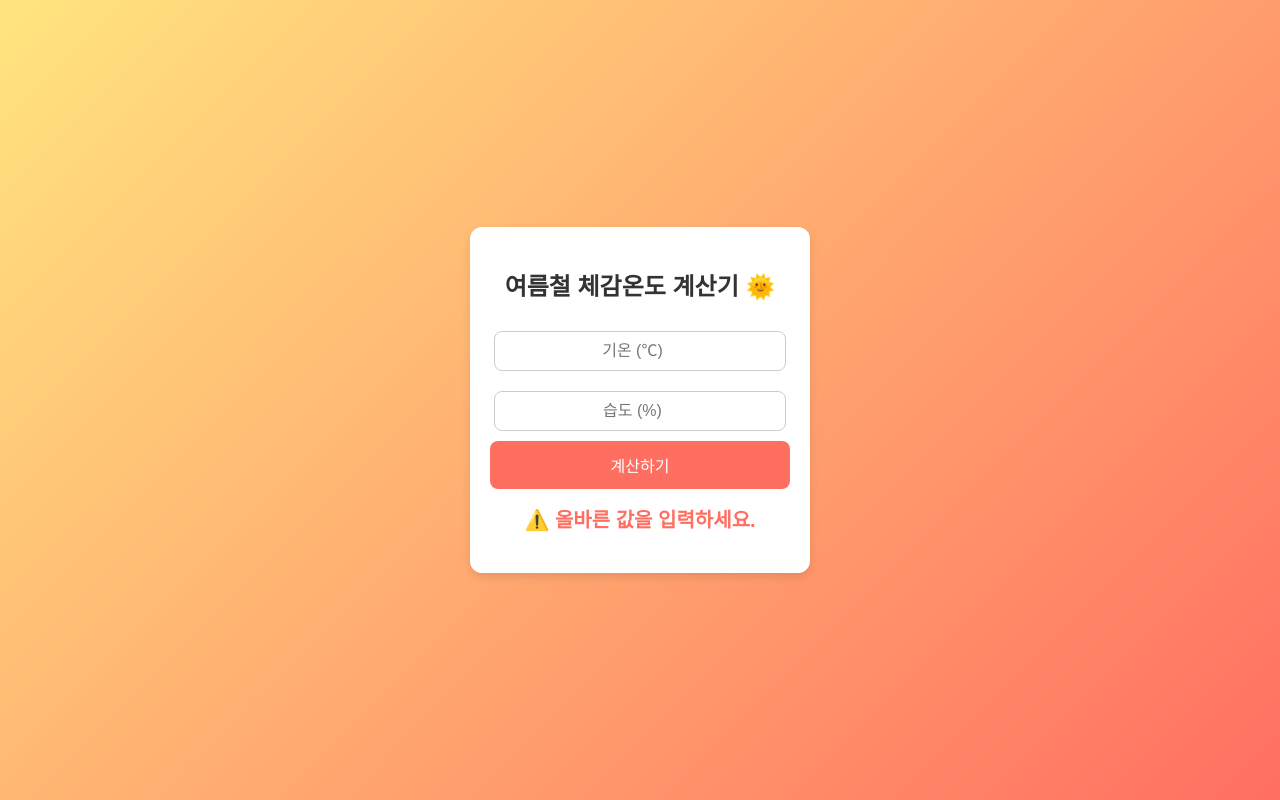
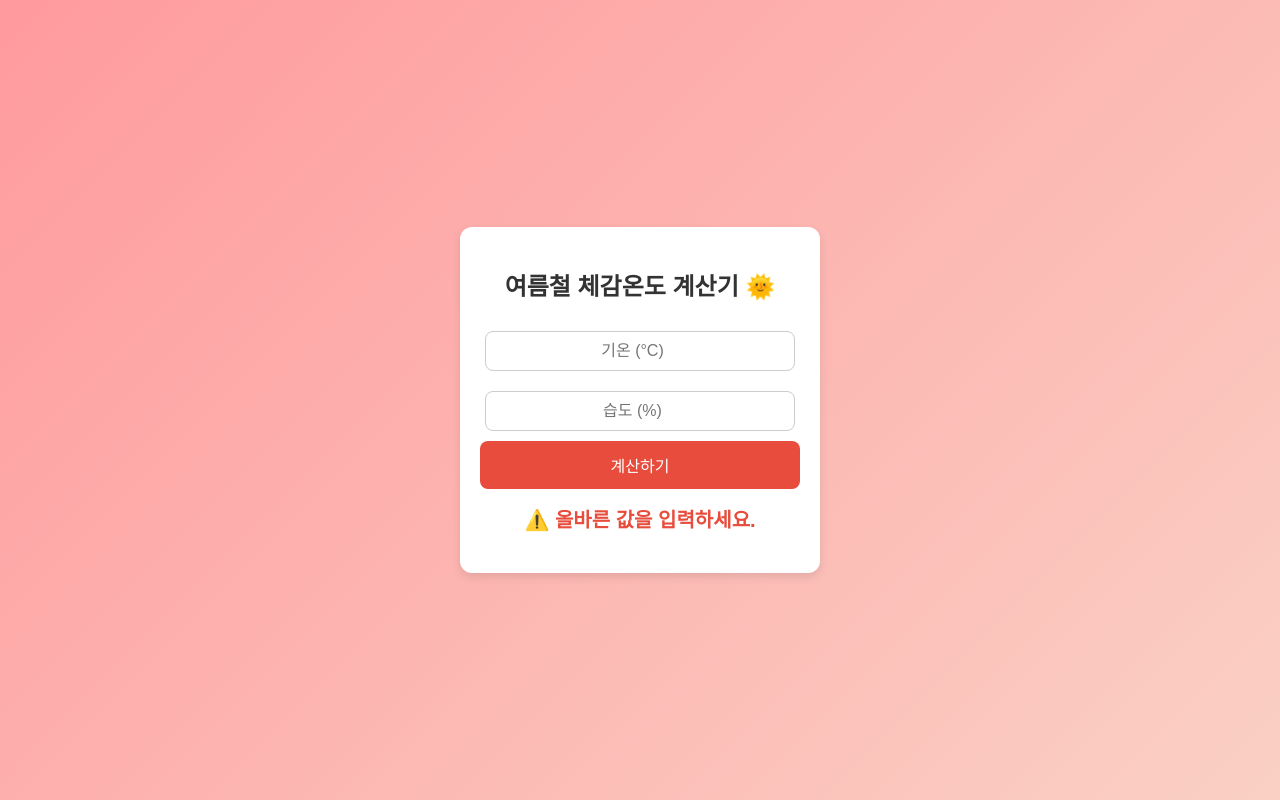
Before and after one commit to fluffykong/wind-chill-calculator, a plain HTML site: page index.html in a window 1280 px wide. Both pictures are taken after a click on the button "계산하기". Drawn offline with Linux system fonts and the light colour scheme.

Commit message:
Update index.html

```diff
--- a/index.html
+++ b/index.html
@@ -7,7 +7,7 @@
     <style>
         body {
             font-family: 'Arial', sans-serif;
-            background: linear-gradient(135deg, #ffe57f, #ff6f61);
+            background: linear-gradient(135deg, #ff9a9e, #fad0c4);
             display: flex;
             justify-content: center;
             align-items: center;
@@ -20,7 +20,7 @@
             border-radius: 12px;
             box-shadow: 0px 4px 10px rgba(0, 0, 0, 0.1);
             text-align: center;
-            width: 300px;
+            width: 320px;
         }
         h2 {
             color: #333;
@@ -35,7 +35,7 @@
             text-align: center;
         }
         button {
-            background: #ff6f61;
+            background: #e74c3c;
             color: white;
             border: none;
             padding: 12px;
@@ -46,13 +46,13 @@
             transition: 0.3s;
         }
         button:hover {
-            background: #e53935;
+            background: #c0392b;
         }
         #result {
             margin-top: 15px;
             font-size: 20px;
             font-weight: bold;
-            color: #ff6f61;
+            color: #e74c3c;
         }
     </style>
 </head>
@@ -60,26 +60,33 @@
 
     <div class="container">
         <h2>여름철 체감온도 계산기 🌞</h2>
-        <input type="number" id="temperature" placeholder="기온 (℃)">
+        <input type="number" id="temperature" placeholder="기온 (°C)">
         <input type="number" id="humidity" placeholder="습도 (%)">
-        <button onclick="calculateSummerHeatIndex()">계산하기</button>
+        <button onclick="calculateHeatIndex()">계산하기</button>
         <p id="result"></p>
     </div>
 
     <script>
-        function calculateSummerHeatIndex() {
-            let T = parseFloat(document.getElementById("temperature").value);
-            let RH = parseFloat(document.getElementById("humidity").value);
+        function calculateHeatIndex() {
+            let Ta = parseFloat(document.getElementById("temperature").value);  // 기온 (°C)
+            let RH = parseFloat(document.getElementById("humidity").value);  // 습도 (%)
 
-            if (isNaN(T) || isNaN(RH) || RH < 0 || RH > 100) {
+            if (isNaN(Ta) || isNaN(RH) || RH < 0 || RH > 100) {
                 document.getElementById("result").innerText = "⚠️ 올바른 값을 입력하세요.";
                 return;
             }
 
-            // 여름철 체감온도 계산 (기상청 간략 공식)
-            let HI = T + 0.5555 * (6.11 * Math.exp(5417.7530 * ((1 / 273.16) - (1 / (T + 273.15)))) - 10);
+            // Tw (습구온도) 계산 - Stull의 추정식
+            let Tw = Ta * Math.atan(0.151977 * Math.sqrt(RH + 8.313659))
+                   + Math.atan(Ta + RH)
+                   - Math.atan(RH - 1.67633)
+                   + 0.00391838 * Math.pow(RH, 1.5) * Math.atan(0.023101 * RH)
+                   - 4.686035;
 
-            document.getElementById("result").innerText = `체감온도: ${HI.toFixed(1)} ℃`;
+            // 체감온도 계산
+            let HI = -0.2442 + 0.55399 * Tw + 0.45535 * Ta - 0.0022 * Math.pow(Tw, 2) + 0.00278 * Tw * Ta + 3.0;
+
+            document.getElementById("result").innerText = `여름철 체감온도: ${HI.toFixed(1)} ℃`;
         }
     </script>
 
```
